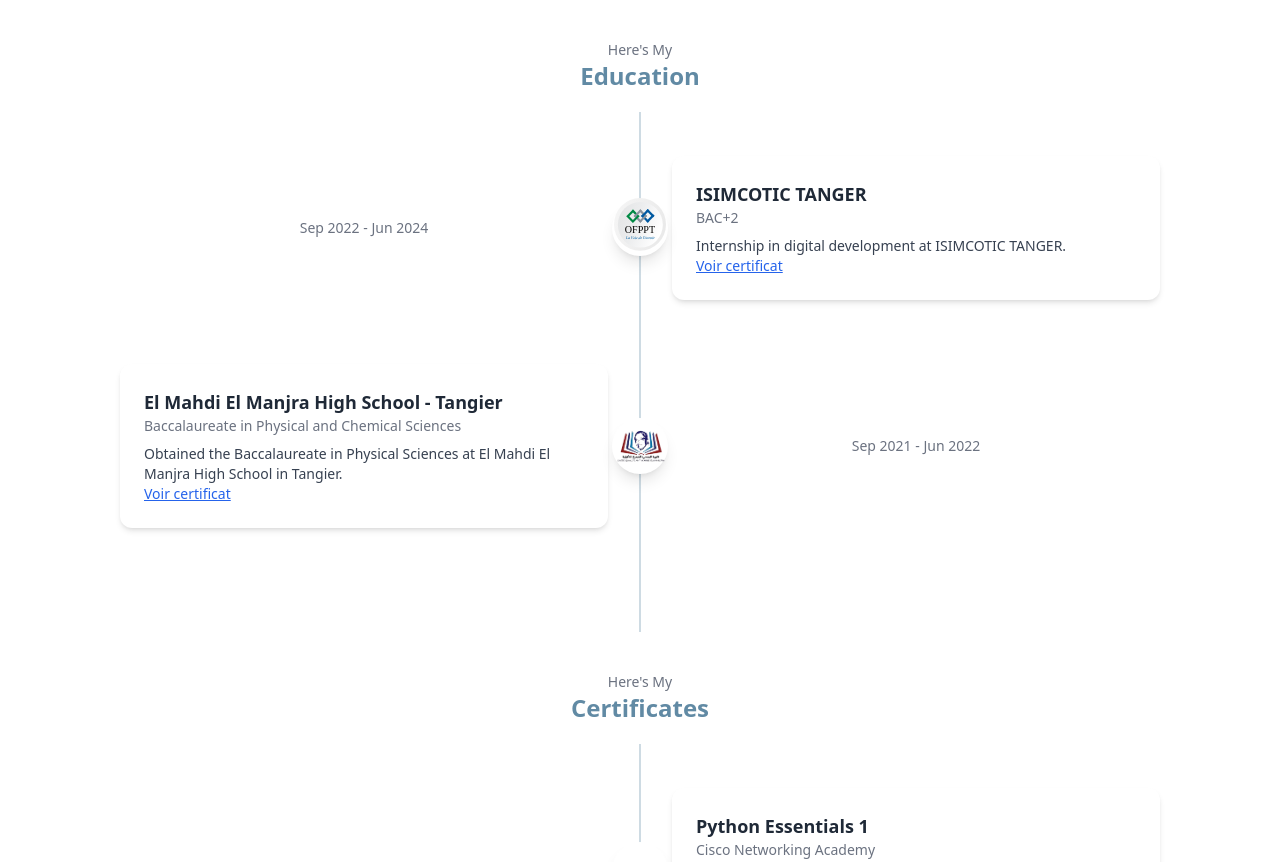
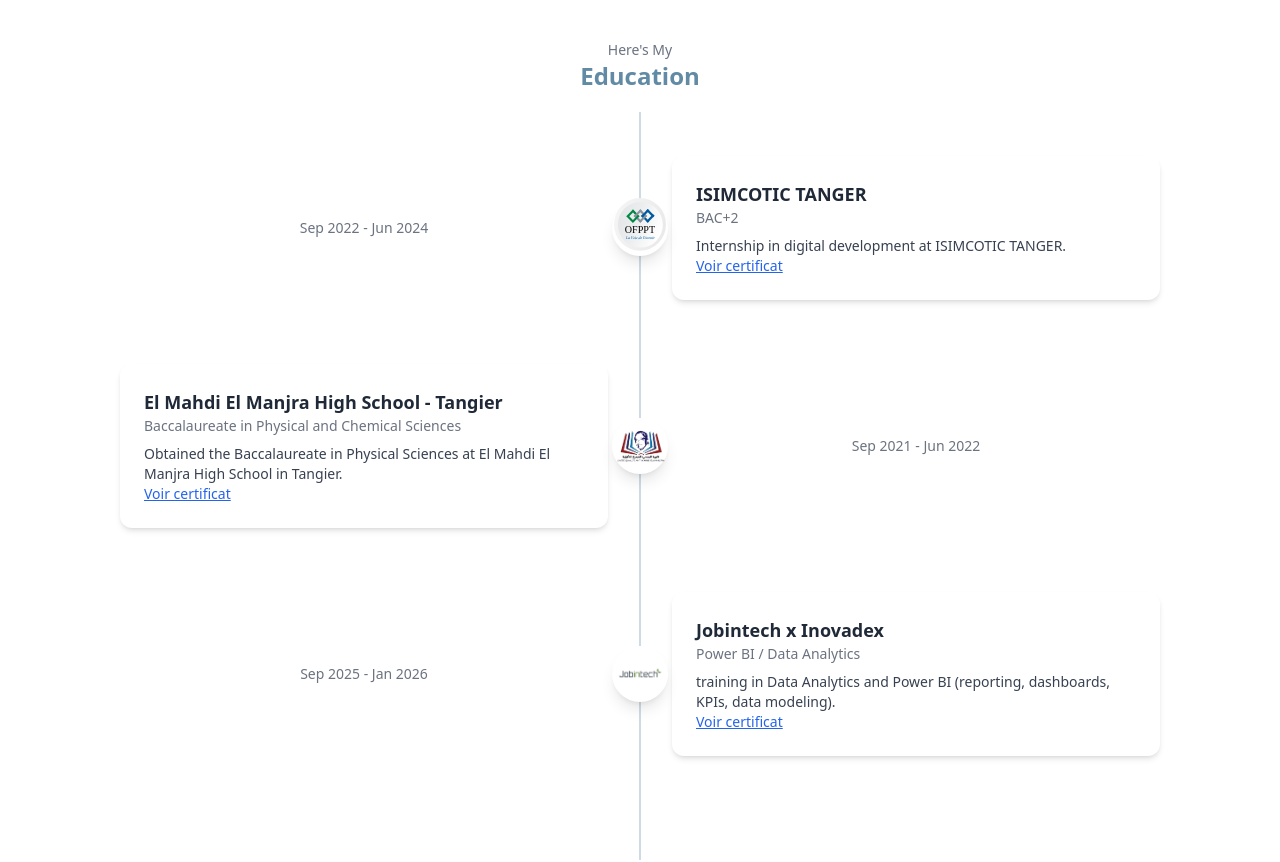
Before and after one commit to Rania0501/My_Portfolio, a React (Vite) app: page /My_Portfolio/education in a window 1280 px wide. Shown: the top 862 px of the page. Built offline with nearby package versions, Linux system fonts and the light colour scheme.

Commit message:
first1 commit

```diff
--- a/src/App.jsx
+++ b/src/App.jsx
@@ -40,7 +40,7 @@
             alt="Evoport Logo"
             className="flex h-16 drop-shadow-2xl justify-center animate-pulse -mb-6"
           />
-          <div className="text-lg text-gray-700">EvoPort</div>
+          <div className="text-lg text-gray-500"><b> EvoPort </b></div>
           <div className="w-48 h-1 bg-gray-200 rounded-full overflow-hidden shadow-inner">
             <div
               className="h-full bg-gradient-to-r from-blue-steel via-steel-sky to-peach-cream transition-all duration-500"
--- a/src/Pages/About.jsx
+++ b/src/Pages/About.jsx
@@ -4,7 +4,7 @@
     const infos=[
         {
             name:"FELLOUS EHSAIN Rania",
-            age:"20",
+            age:"21",
             email:"raniafellousehsai@gmail.com",
             adress:"Tanger",
             phone:"+212 638 780 274"
--- a/src/Pages/Education.jsx
+++ b/src/Pages/Education.jsx
@@ -108,6 +108,16 @@
       icon: <img src="./lycee.png" alt="High School" />,
       certificate: "./bac.jpeg",
     },
+    {
+      id: 3,
+      side: "left",
+      title: "Jobintech x Inovadex",
+      subtitle: "Power BI / Data Analytics",
+      date: "Sep 2025 - Jan 2026",
+      description: "training in Data Analytics and Power BI (reporting, dashboards, KPIs, data modeling).",
+      icon: <img src="./jobintech.png" alt="" />,
+      certificate: "./powerbi.jpeg",
+    },
 
   ];
 
--- a/src/Pages/Home.jsx
+++ b/src/Pages/Home.jsx
@@ -14,10 +14,11 @@
 const Skills = lazy(() => import("./Skills"));
 const Contact = lazy(() => import("./Contact"));
 const titles = [
- 'Front-End\nDeveloper',
+  "Front-End\nDeveloper",
   "Back-End\nDeveloper",
   "Full-Stack\nWeb Developer",
   "UI/UX\nDesigner",
+  "Data Analytics"
 ];
 const Home = ({id} ) => {
   const [currentTitleIndex, setCurrentTitleIndex] = useState(0);
@@ -64,7 +65,7 @@
     </h1>
 
           <p className="text-gray-700 dark:text-gray-100 text-lg md:text-xl">
-          <span className="font-bold text-midnight-slate dark:text-blue-steel">I'm a creative developer</span> - passionate about modern web development and user-focused design.
+          <span className="font-bold text-midnight-slate dark:text-blue-steel">Creative developer</span> passionate about modern web development, data analytics, and user-focused design.
           </p>
 
 
--- a/src/Pages/Services.jsx
+++ b/src/Pages/Services.jsx
@@ -16,9 +16,9 @@
       description: "I design intuitive interfaces and attractive user experiences with Figma and Tailwind CSS."
     },
     {
-      icon: <img src="serveur.png" alt="" size={10}/>,
-      title: "Hosting & Deployment",
-      description: "I deploy websites and applications using GitHub, Cloud services, and AWS, with regular maintenance and updates."
+      icon: <img src="serveur.png" alt="" size={10} />,
+      title: "Data Analytics",
+      description: "I analyze data, build dashboards, track KPIs, and turn raw data into actionable insights to support better business decisions."
     },
   ];
 
--- a/src/Pages/Skills.jsx
+++ b/src/Pages/Skills.jsx
@@ -14,8 +14,10 @@
   FaLaravel,
   FaGithub,
   FaGitAlt,
+  FaChartBar
 } from "react-icons/fa";
-import { SiMysql, SiMongodb, SiFigma, SiTailwindcss } from "react-icons/si";
+
+import { SiMysql, SiMongodb, SiFigma, SiTailwindcss} from "react-icons/si";
 
 const Skills = ({id} ) => {
   const dataSkils = [
@@ -33,6 +35,7 @@
     { id: 12, name: "Git", icon: <FaGitAlt size={30} /> },
     { id: 13, name: "Figma", icon: <SiFigma size={30} /> },
     { id: 14, name: "Tailwind", icon: <SiTailwindcss size={30} /> },
+    { id: 15, name: "Power BI", icon: <FaChartBar size={30} /> },
   ];
 
   return (
```
Also changed, not shown: public/Capture_d_écran_2026-02-15_174246-removebg-preview.png (added), public/jobintech.png (added).
